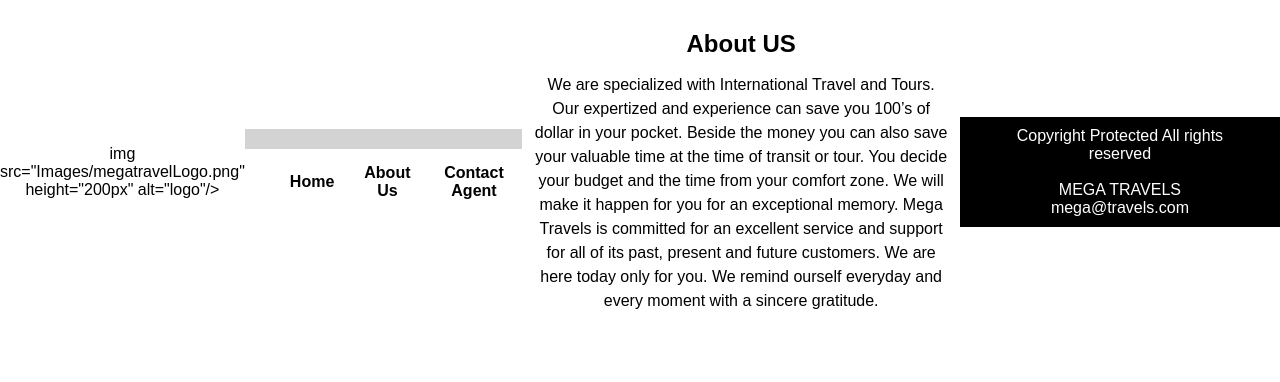
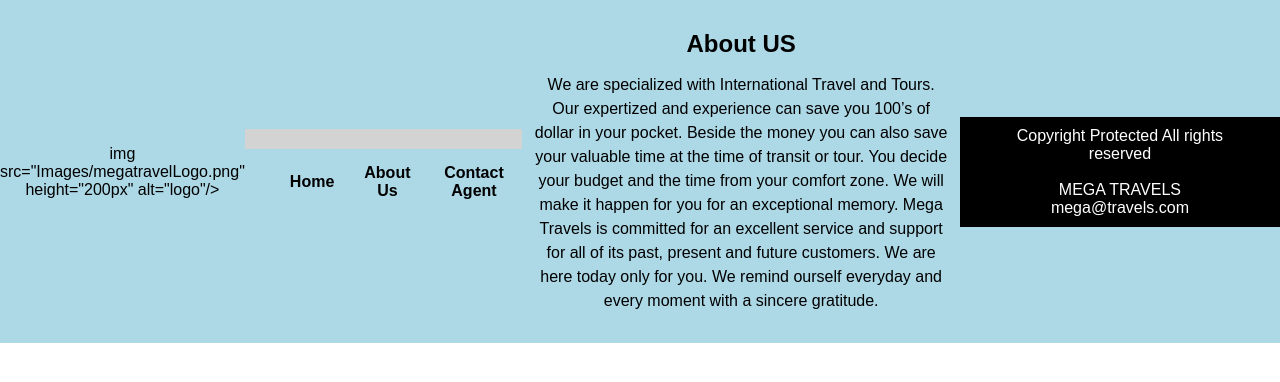
Before and after one commit to gavin-lightwine/ITC475AdvancedWebDev, a PHP site: page /about.html in a window 1280 px wide. Shown: the top 382 px of the page. Run offline with PHP 8.4, Linux system fonts and the light colour scheme.

Commit message:
syntax errors corrections

```diff
--- a/megatravel/style.css
+++ b/megatravel/style.css
@@ -12,7 +12,7 @@ body
   header
 {
   text-align: center;
-  background-color: #adde6;
+  background-color: #add8e6;
 }
 .bar{
   display:flex;
@@ -84,7 +84,7 @@ nav a:hover {
 
 .card a{
   color: black;
-  text decoration: none;
+  text-decoration: none;
 
 }
 
```
